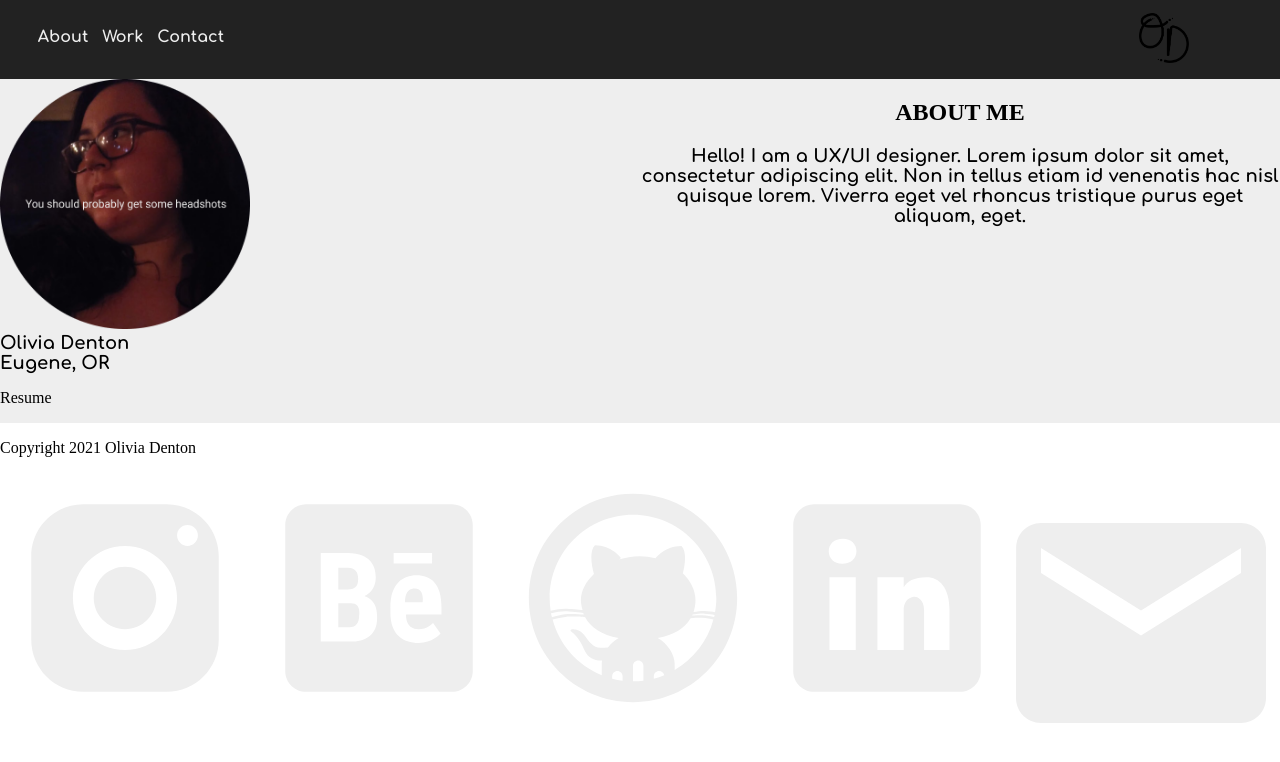
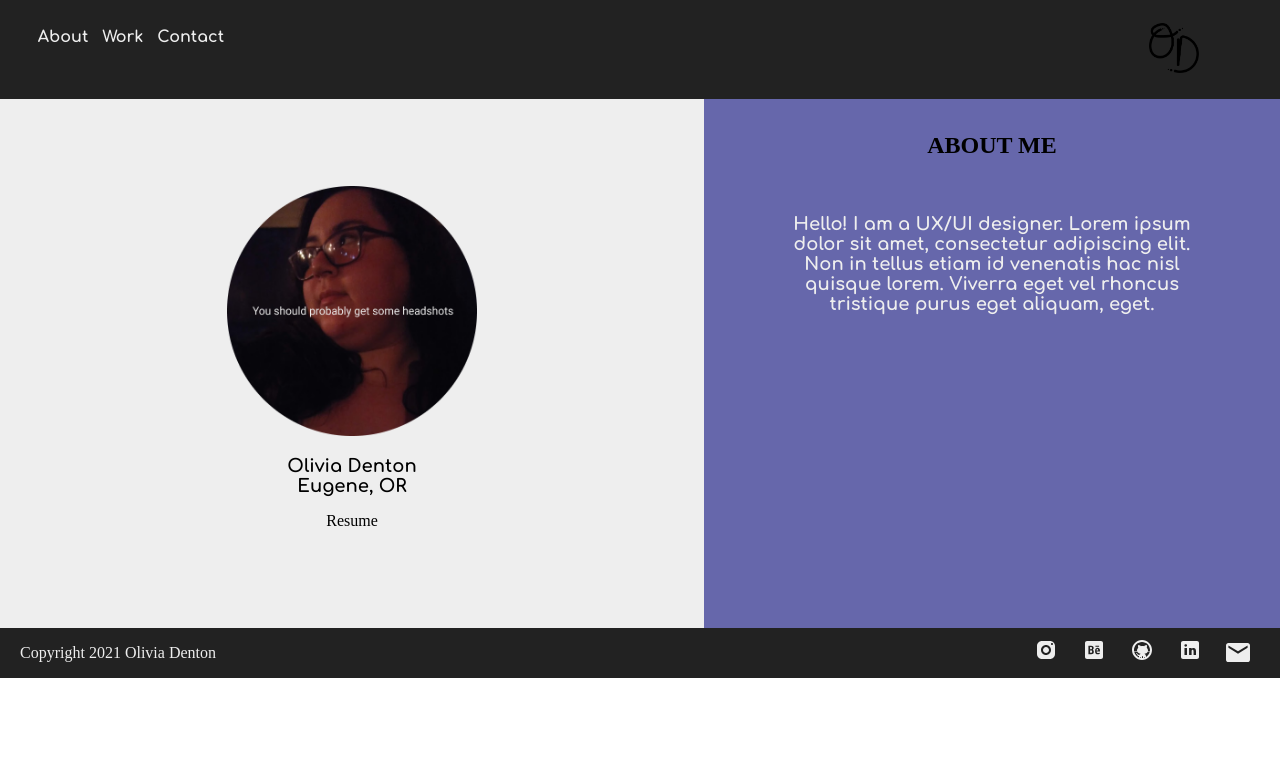
Before and after one commit to odtbee/HW18, a plain HTML site: page index.html in a window 1280 px wide. Drawn offline with Linux system fonts and the light colour scheme.

Commit message:
css time

```diff
--- a/CSS/CSS18.css
+++ b/CSS/CSS18.css
@@ -46,8 +46,6 @@ h1 {
     text-align: center;
     font-family: "Amethysta",serif;
 
-
-
 }
 
 .flexContainer {
@@ -56,13 +54,26 @@ h1 {
 }
 #left {
     width: 50%;
+    text-align: center;
+    margin: 5%;
+    padding: 1%;
 }
 #right {
     width: 50%;
+    text-align: center;
+    border:5%;
+    padding:1%;
+    background-color: #6667ab;
+}
+.info {
+    padding:1%;
 }
 div > img {
     width: 250px;
     height: auto;
+    align-items: center;
+    padding:10px;
+
 }
 h2 {
     margin: 0;
@@ -74,10 +85,37 @@ h3 {
     text-align: center;
     font-size: 18px;
     font-family:"Comfortaa";
+    margin:10%;
+    color:#eeeeee;
+}
+.info > p {
+    font-family: "Amethysta", serif;
 }
 
+/*Footer*/
+
+footer {
+    background: #222222;
+}
+.copyright {
+    margin-left: 20px;
+}
+.iconContainer {
+    margin-left:auto;
+    margin-right:20px;
 
 
+}
+.iconContainer > img {
+    width: 24px;
 
 
-/*Footer*/
+}
+.flexFooter {
+    display: flex;
+    flex-direction: row;
+}
+.copyright > P {
+    font-family: "Amethysta",serif;
+    color:#eeeeee;
+}
--- a/index.html
+++ b/index.html
@@ -53,7 +53,7 @@
 
         <footer>
             <div class="flexFooter">
-                <div>
+                <div class="copyright">
                     <p>Copyright 2021 Olivia Denton</p>
                 </div>
                 <div class="iconContainer">
```
